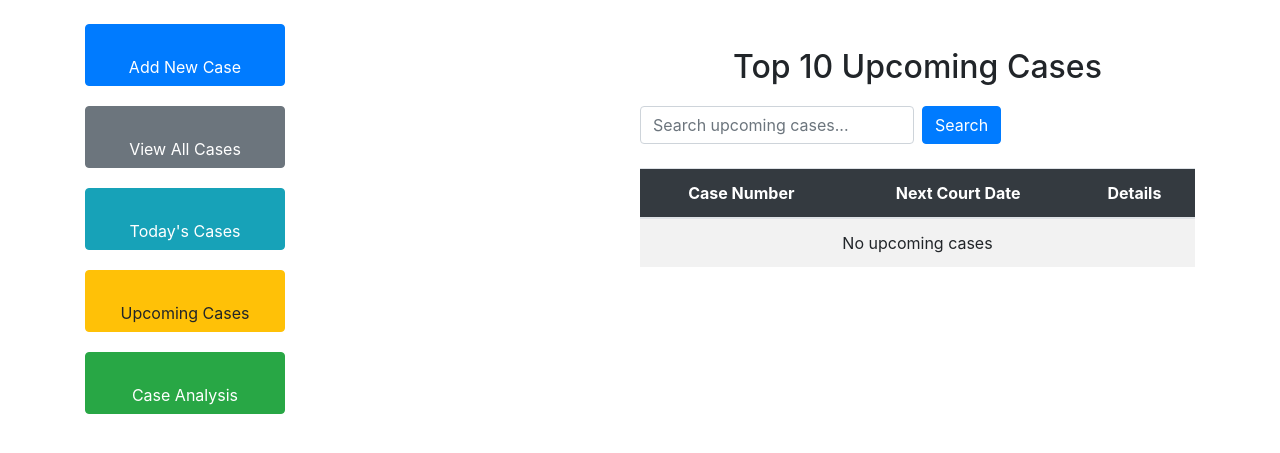
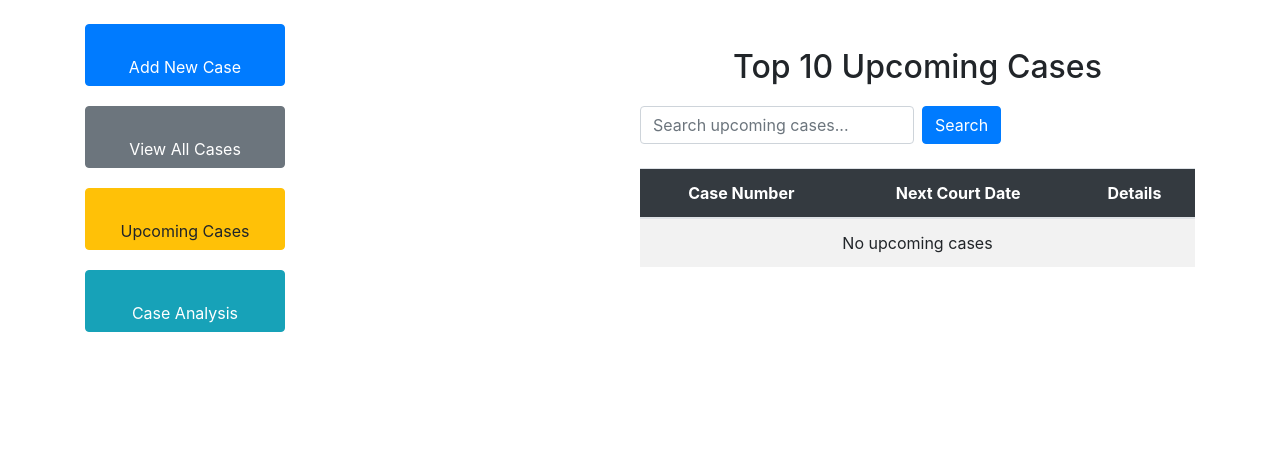
Before and after one commit to Rodgers1998/Gender-Case-System, a Django app: page / in a window 1280 px wide. Shown: the part 56-509 px from the top of the page. Run offline with Django 5.2, Linux system fonts and the light colour scheme; the visitor is signed in with stand-in values (Sample User, id 1); data that the repository does not hold is empty; some libraries are stand-ins or nearby versions.

Commit message:
Update dependencies

```diff
--- a/cases/templates/cases/home.html
+++ b/cases/templates/cases/home.html
@@ -15,15 +15,15 @@
                 <i class="bi bi-view-list"></i><br>View All Cases
             </a>
 
-            <a href="{% url 'case_list' %}?filter=today" class="btn btn-info" data-short="T">
+            {% comment %} <a href="{% url 'case_list' %}?filter=today" class="btn btn-info" data-short="T">
                 <i class="bi bi-calendar-date-fill"></i><br>Today's Cases
-            </a>
+            </a> {% endcomment %}
 
             <a href="{% url 'upcoming_cases_by_county' %}" class="btn btn-warning" data-short="U">
                 <i class="bi bi-calendar-month-fill"></i><br>Upcoming Cases
             </a>
 
-            <a href="{% url 'case_analysis' %}" class="btn btn-success" data-short="C">
+            <a href="{% url 'case_analysis' %}" class="btn btn-info" data-short="T">
                 <i class="bi bi-bar-chart"></i><br>Case Analysis
             </a>
         </div>
```
